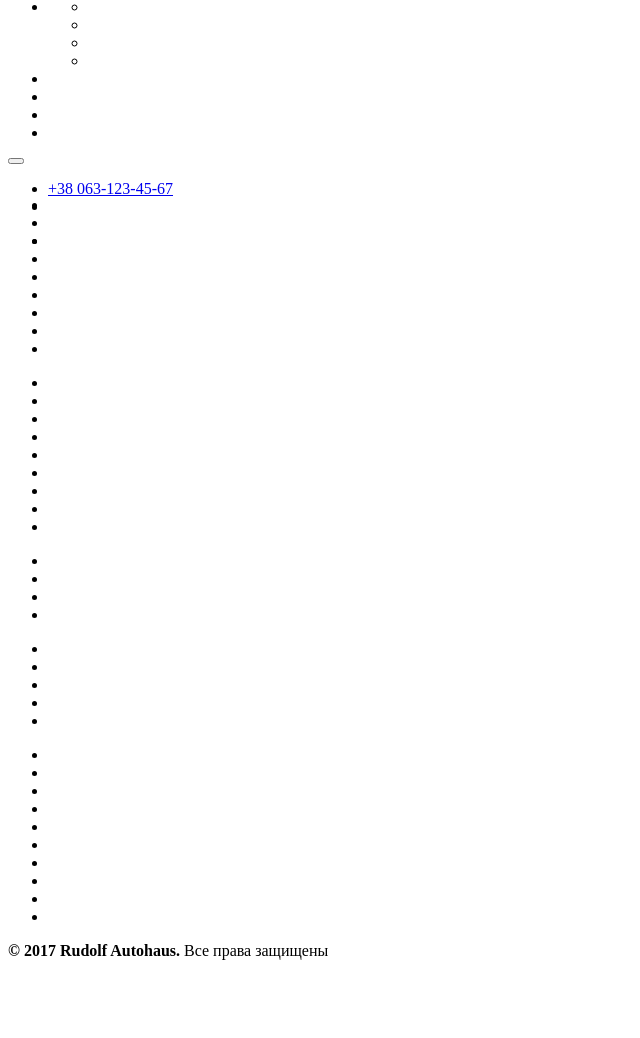
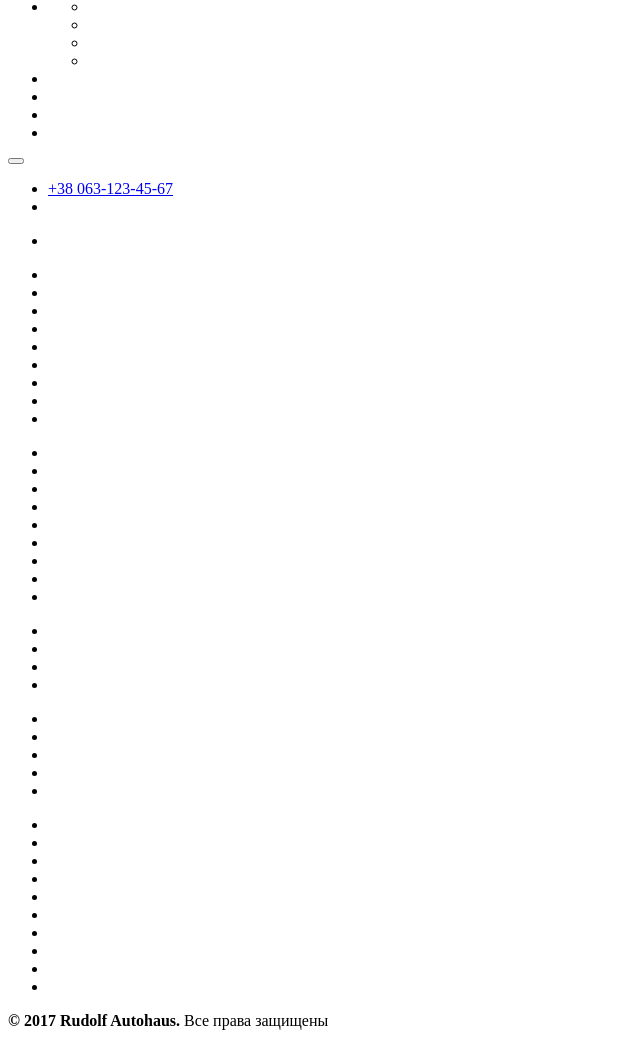
Before and after one commit to trubetskaya/rudolf-project, a PHP site: template module/Application/view/layout/layout.phtml in a window 1280 px wide. Shown: the part 170-1208 px from the top of the page, without its empty margins (0-640 px from the left). Run offline with PHP 8.4, Linux system fonts and the light colour scheme; the template is opened without the code that fills it, so the values that code supplies are empty.

Commit message:
Styling: homepage

```diff
--- a/module/Application/view/layout/layout.phtml
+++ b/module/Application/view/layout/layout.phtml
@@ -90,7 +90,6 @@
                 echo $flash->render('zfcuser-login-form', array('alert', 'alert-dismissible', 'alert-danger'));
             ?>
         </div>
-        <div style="position: relative; top: -70px;">
         <?= $this->content ?>
             <footer>
                 <div class="container hidden-xs hidden-sm" id="footer-link-list">
@@ -159,7 +158,6 @@
                 </div>
             </footer>
         </div>
-        </div>
         <?= $this->inlineScript() ?>
     </body>
 </html>
```
